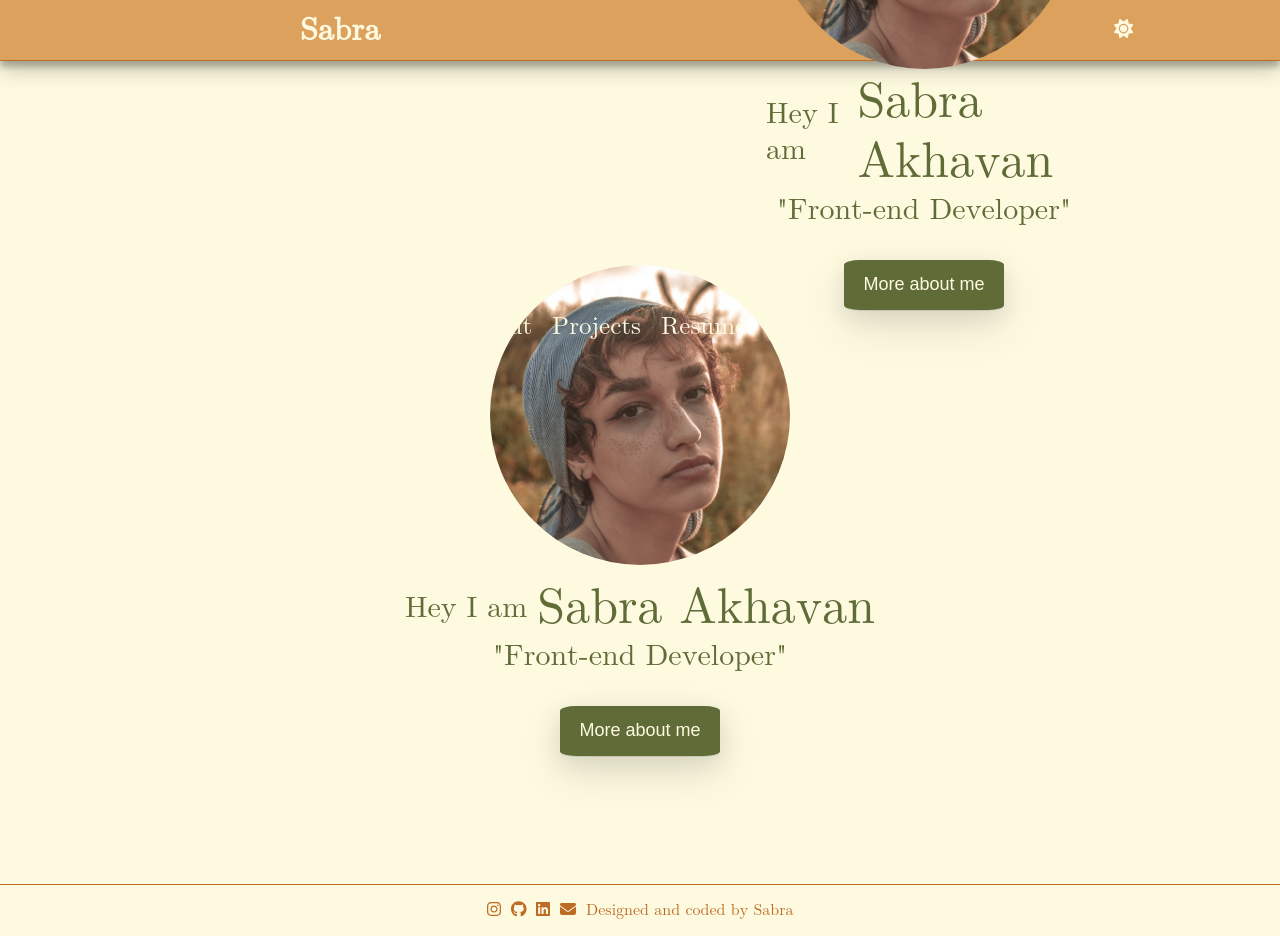
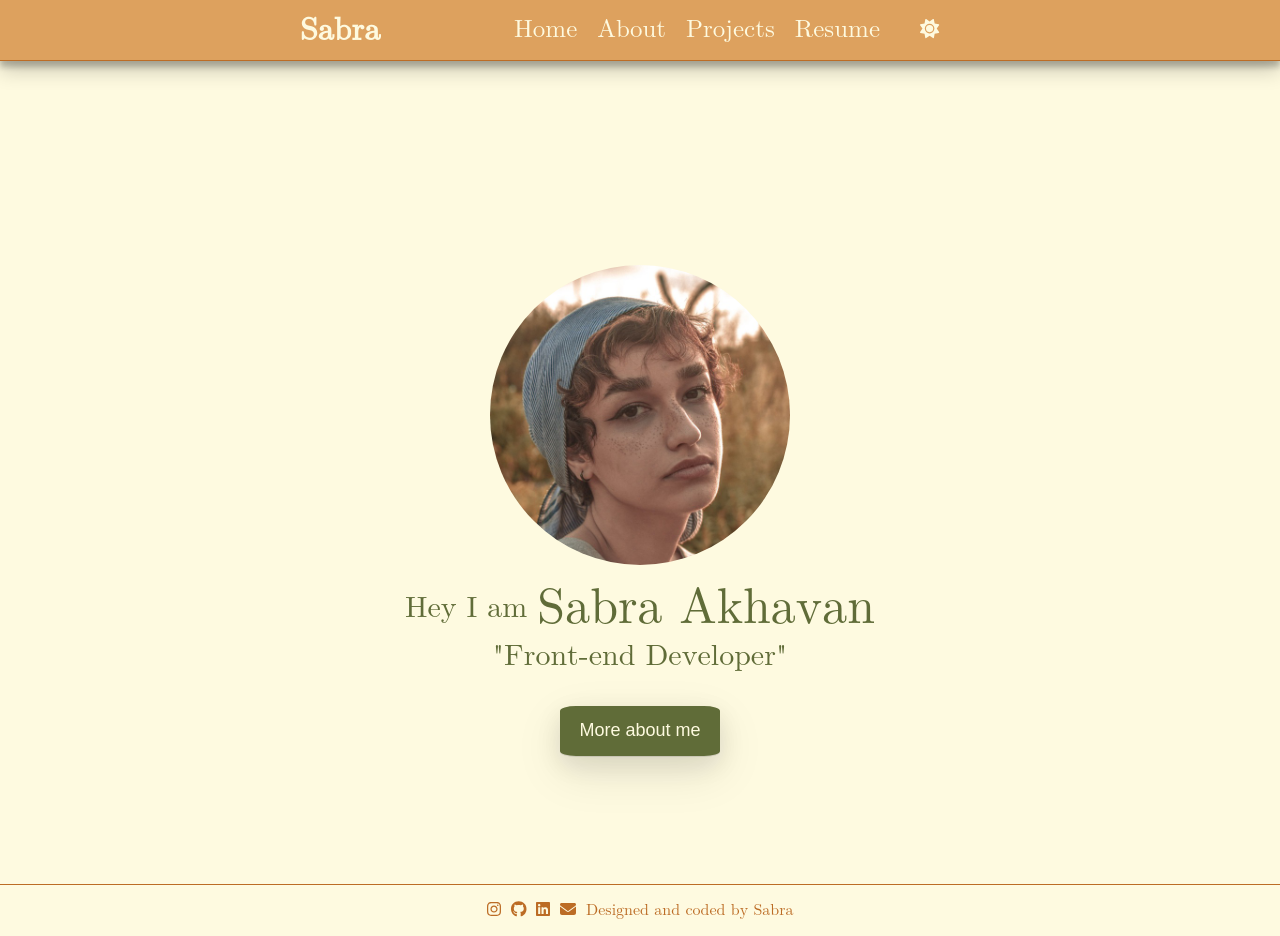
Before and after one commit to Sabraaa/myportfilio, a React (Create React App) app: page / in a window 1280 px wide. Built offline with nearby package versions, Linux system fonts and the light colour scheme.

Commit message:
acht last one

```diff
--- a/src/Layout/Layout.js
+++ b/src/Layout/Layout.js
@@ -30,8 +30,8 @@ import React from "react";
 import "./Layout.scss";
 import Header from "../components/Header/Header";
 import Footer from "../components/Footer/Footer";
-import { BrowserRouter, Outlet } from "react-router-dom";
-import AppRoute from "../routes/AppRoute";
+import { Outlet } from "react-router-dom";
+// import AppRoute from "../routes/AppRoute";
 
 const Layout = () => {
   return (
--- a/src/components/Header/Header.js
+++ b/src/components/Header/Header.js
@@ -12,18 +12,16 @@ function Header() {
           <h1> Sabra</h1>
           <div className="header-container-right">
             <div className="header-container-right-title">
-              <>
-                <Link className="header-link" to="/">
-                  Home
-                </Link>
-                <Link className="header-link" to="/About">
-                  About
-                </Link>
 
-                <Link className="header-link" to="/projects">Projects</Link>
-                <Link className="header-link" to="/resume">Resume</Link>
-                <Outlet />
-              </>
+              <header>
+      <nav className="header-container-right-title">
+
+          <Link  className="header-link" to="/">Home </Link>
+          <Link  className="header-link" to="/about">About </Link>
+          <Link  className="header-link" to="/projects">Projects </Link>
+          <Link  className="header-link" to="/resume">Resume</Link>
+      </nav>
+    </header>
             </div>
             <button className="btn">
               <FontAwesomeIcon icon={faSun} />
--- a/src/components/Header/Header.scss
+++ b/src/components/Header/Header.scss
@@ -1,6 +1,7 @@
 body {
   margin: 0;
 }
+
 .main-header-container {
   background-color: #dda15e;
   position: sticky;
```
